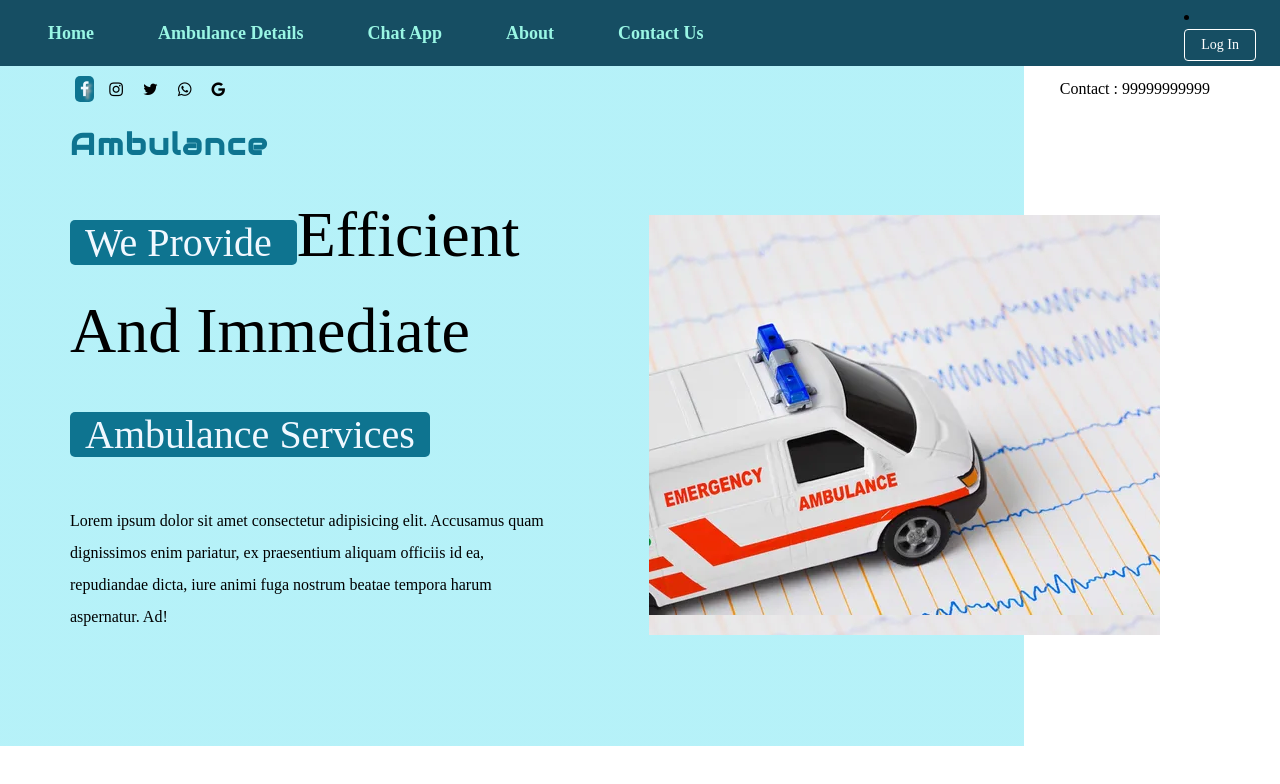
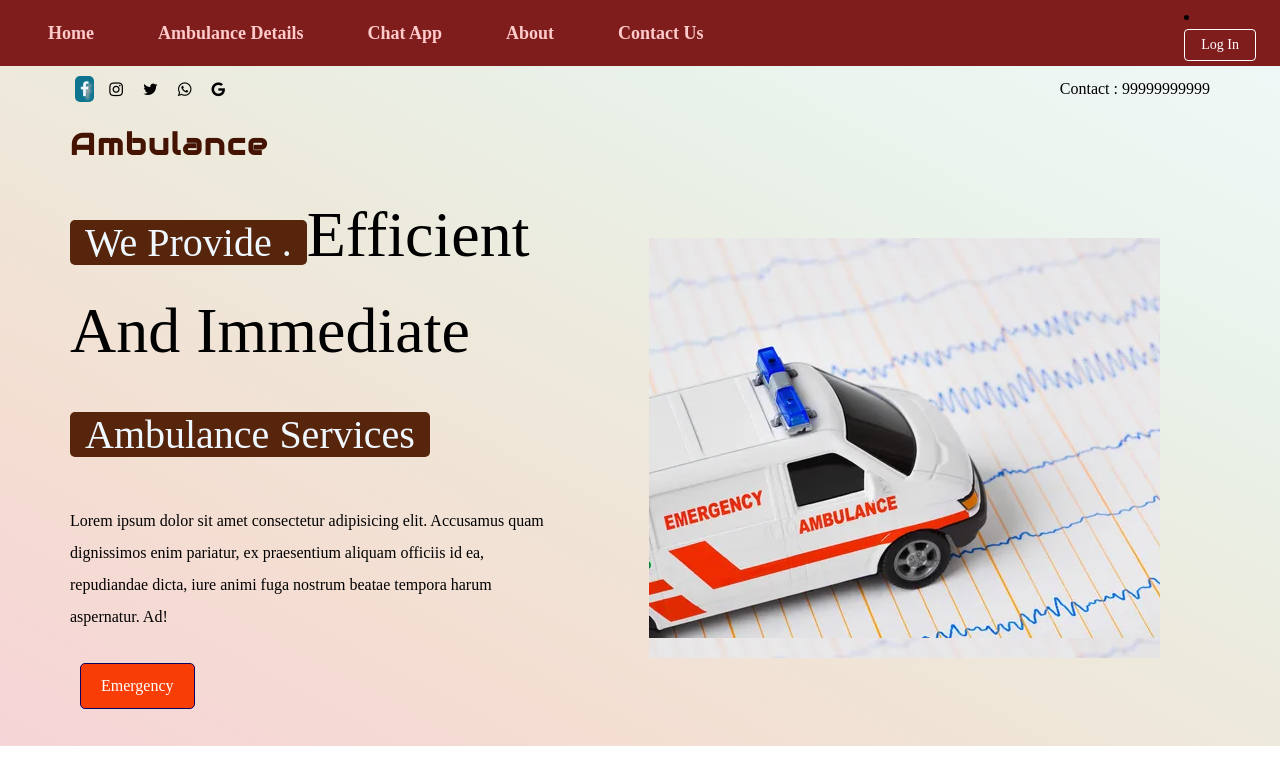
Before and after one commit to Pundiraryan/ambulanceManagement, a React (Create React App) app: page / in a window 1280 px wide. Shown: the top 784 px of the page. Built offline with nearby package versions, Linux system fonts and the light colour scheme; a web font is replaced by a local one.

Commit message:
Home page final

```diff
--- a/src/components/App.css
+++ b/src/components/App.css
@@ -8,7 +8,10 @@ header{
   width: 100%;
   height: 680px;
   /* background: linear-gradient(to right ,rgba(253, 121, 168,0.4)80%,white 20%); */
-  background: linear-gradient(to right,rgba(109, 228, 242, 0.5)80%,white 20%);
+  /* background: linear-gradient(to right,rgba(243, 145, 40, 0.5)80%,white 20%); */
+  /* background-image: radial-gradient(circle, #f75e84 0%, #540b11 100%); */
+  /* background-image: linear-gradient(to right top, #f34e5e, #df934d, #c3c27e, #c1e3c6, #f0f8f7); */
+  background-image: linear-gradient(to right top, #f6d4d7, #f4ded2, #ede9db, #e9f2ea, #f0f8f7);
   overflow: hidden;
 
 }
@@ -57,7 +60,7 @@ i:hover{
 }
 .logo{
   /* color: rgba(131, 52, 113,1.0); */
-  color: rgb(14,116,144);
+  color: rgb(68, 19, 2);
   font-weight: bold;
   font-size: 30px;
   letter-spacing: 2px;
@@ -98,7 +101,7 @@ i:hover{
   color: aliceblue;
   background: #e84393;
   font-size: 40px;
-  background: rgb(14,116,144);
+  background: rgb(86, 37, 12);
   padding: 0px 15px;
   border-radius: 5px;
 }
@@ -119,17 +122,17 @@ i:hover{
 .btn2{
   padding: 10px 20px;
   border: 1px solid #080562;
-  background: rgb(127, 198, 213);
+
   outline: none;
   margin-left: 10px;
   background: transparent;
-  color: black;
+  background: rgb(248, 62, 6);
+  color: white;
   border-radius: 5px;
 
 }
 .btn2:hover{
-  background: #e84393;
-  background: rgb(14,116,144);
+  background: rgb(108, 38, 2);
   color: aliceblue;
   transition: 0.3s;
 }
--- a/src/components/Home.js
+++ b/src/components/Home.js
@@ -24,12 +24,12 @@ const home = ({automation}) => {
         <div className="container">
             <div className="left">
             <h1>
-            <span>We Provide   </span>
+            <span>We Provide .</span>
                   Efficient And Immediate <span>Ambulance Services</span></h1>
                 <h5>Lorem ipsum dolor sit amet consectetur adipisicing elit. Accusamus quam dignissimos enim pariatur,
                     ex praesentium aliquam officiis id ea, repudiandae dicta, iure animi fuga nostrum beatae tempora harum aspernatur. Ad!</h5>
-                {/* <button className='btn1'>Emergency Booking</button>
-                <button className="btn2">LOGIN</button> */}
+                {/* <button className='btn1'>Emergency Booking</button> */}
+                <button className="btn2">Emergency</button>
             </div>
             <div className="right">
                 <div className="imgauto">
--- a/src/components/Navbar.js
+++ b/src/components/Navbar.js
@@ -8,29 +8,29 @@ const Navbar = () => {
   const {  isAuthenticated } = useAuth0();
   return (
     <div>
-    <nav className="flex items-center justify-between flex-wrap bg-cyan-900 p-6">
+    <nav className="flex items-center justify-between flex-wrap bg-red-900 p-6">
 
   <div className="block lg:hidden">
-    <button className="flex items-center px-3 py-2 border rounded text-teal-200 border-teal-400 hover:text-white hover:border-white">
+    <button className="flex items-center px-3 py-2 border rounded text-orange-200 border-teal-400 hover:text-white hover:border-white">
       <svg className="fill-current h-3 w-3" viewBox="0 0 20 20" xmlns="http://www.w3.org/2000/svg"><title>Menu</title><path d="M0 3h20v2H0V3zm0 6h20v2H0V9zm0 6h20v2H0v-2z"/></svg>
     </button>
   </div>
   <div className="w-full block flex-grow lg:flex lg:items-center lg:w-auto h-[18px]">
     <div className="text-sm lg:flex-grow">
-      <Link to="/" className="block mt-4 lg:inline-block lg:mt-0 text-teal-200 hover:text-white mr-4 px-6 font-bold text-lg">
+      <Link to="/" className="block mt-4 lg:inline-block lg:mt-0 text-red-200 hover:text-white mr-4 px-6 font-bold text-lg">
         Home
       </Link>
 
-      <Link to="/ambdetails" className="block mt-4 lg:inline-block lg:mt-0 text-teal-200 hover:text-white mr-4 px-6 font-bold text-lg">
+      <Link to="/ambdetails" className="block mt-4 lg:inline-block lg:mt-0 text-red-200 hover:text-white mr-4 px-6 font-bold text-lg">
         Ambulance Details
       </Link>
-      <Link to="/chatapp" className="block mt-4 lg:inline-block lg:mt-0 text-teal-200 hover:text-white mr-4 px-6 font-bold text-lg">
+      <Link to="/chatapp" className="block mt-4 lg:inline-block lg:mt-0 text-red-200 hover:text-white mr-4 px-6 font-bold text-lg">
         Chat App
       </Link>
-      <Link to="/about" className=" px-4 block mt-4 lg:inline-block lg:mt-0 text-teal-200 hover:text-white mr-4 px-6 font-bold text-lg">
+      <Link to="/about" className=" px-4 block mt-4 lg:inline-block lg:mt-0 text-red-200 hover:text-white mr-4 px-6 font-bold text-lg">
         About
       </Link>
-      <Link to="/contact" className=" px-4 block mt-4 lg:inline-block lg:mt-0 text-teal-200 hover:text-white mr-4 px-6 font-bold text-lg">
+      <Link to="/contact" className=" px-4 block mt-4 lg:inline-block lg:mt-0 text-red-200 hover:text-white mr-4 px-6 font-bold text-lg">
         Contact Us
       </Link>
     </div>
```
